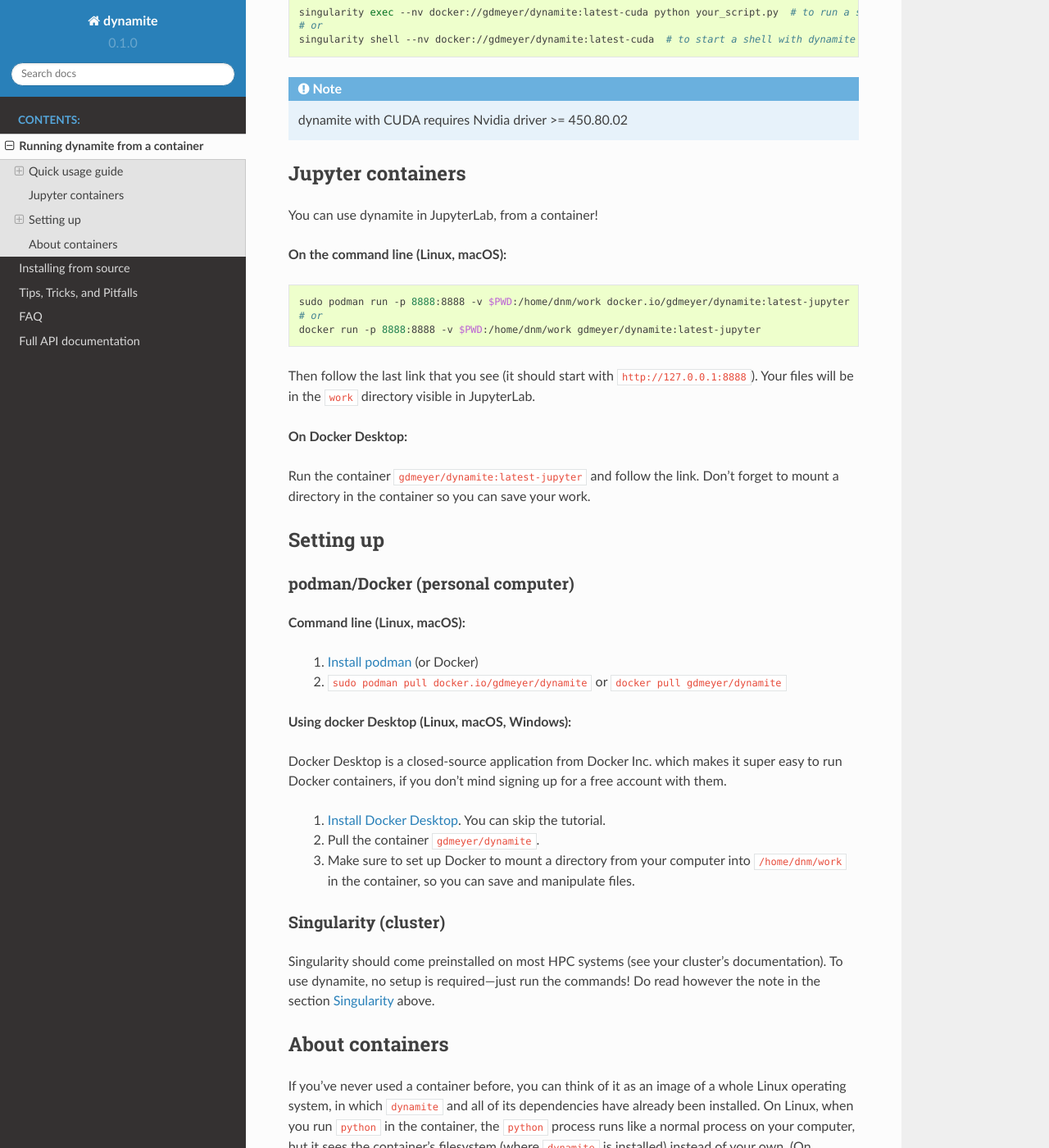
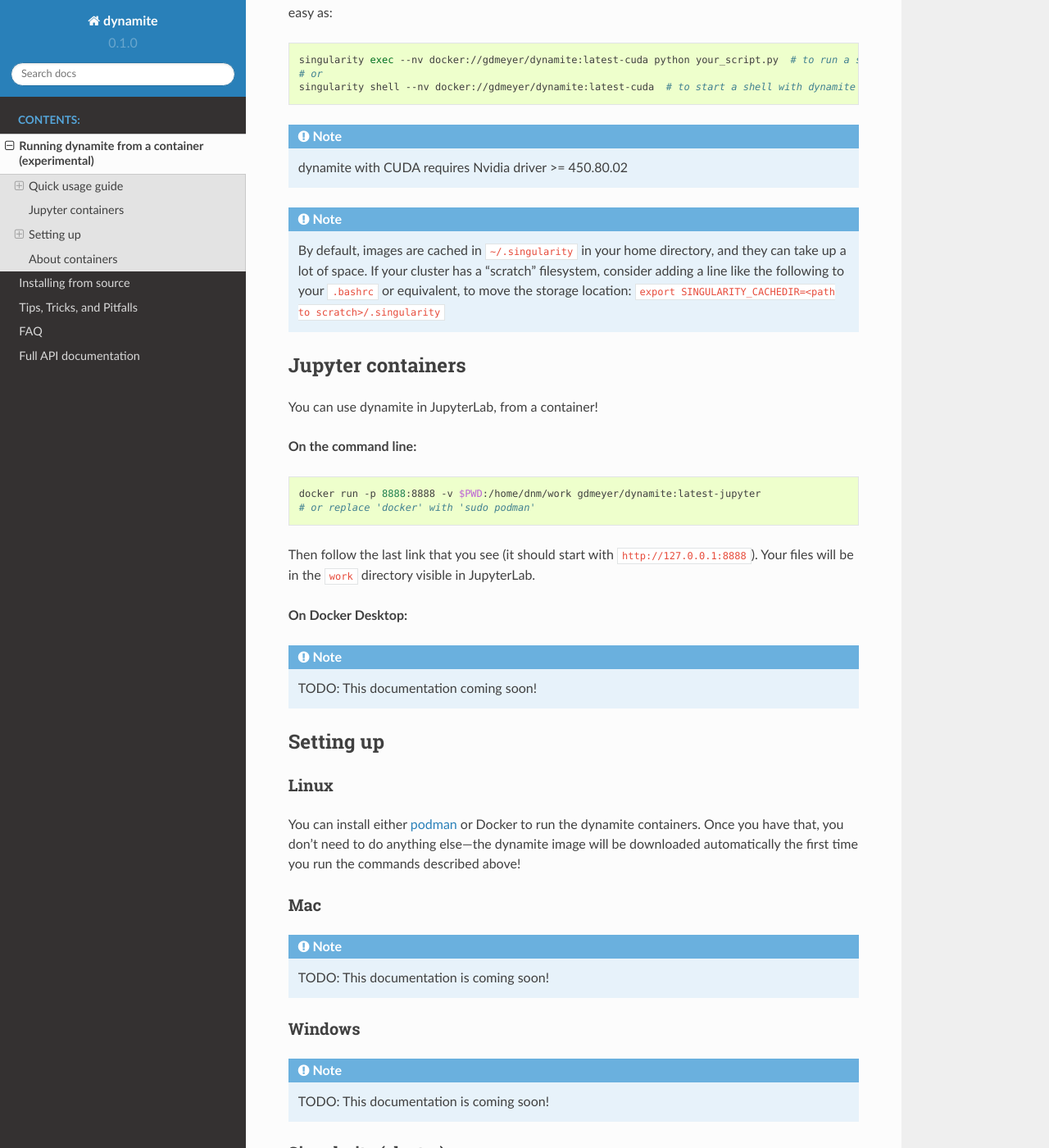
Before and after one commit to GregDMeyer/dynamite, a Sphinx documentation site: the page built from docs/containers.rst, in a window 1280 px wide and 1400 px high, scrolled down 1481 px. Shown: the whole window at 82% size. Built offline with Sphinx 7.4.7 and the Read the Docs theme 2.0.0, drawn with Linux system fonts in a browser that asks for light colours; some of the changed text lies outside the part shown.

Commit message:
restructure docker docs

```diff
--- a/docs/containers.rst
+++ b/docs/containers.rst
@@ -1,53 +1,54 @@
 .. _containers:
 
-*********************************
-Running dynamite from a container
-*********************************
+************************************************
+Running dynamite from a container (experimental)
+************************************************
 
-On a personal computer, it's easiest to use `podman <https://podman.io/>`_ or `Docker <https://www.docker.com/>`_ to run ``dynamite``.
+These instructions describe how to run ``dynamite`` from a pre-built container image.
+If you wish to instead install ``dynamite`` directly, see :ref:`installing`.
+
+.. note::
+   Running from containers is currently experimental. Please let us know if you run into any issues or have any suggestions!
+
+On a personal computer, it's easiest to run the container using `podman <https://podman.io/>`_ or `Docker <https://www.docker.com/>`_.
 On a shared computer cluster, one can use `Singularity <https://singularity.hpcng.org/>`_, which should come pre-installed in most HPC settings (see your cluster's documentation).
 
 
 Quick usage guide
 =================
 
-.. note::
-   If you want to run with multiple processes using MPI, you can simply add ``mpirun -n <np>``
-   before ``python`` in the commands below. Note that on a cluster, to achieve the best MPI performance
-   you should instead build from source (see :ref:`installing`) and use the cluster's native MPI.
+Docker/podman on command line
+-----------------------------
 
-podman/Docker
--------------
-
-With ``podman`` or Docker installed (see :ref:`setup` below), run
+With Docker or ``podman`` installed (see :ref:`setup` below), run
 
 .. code:: bash
 
-    sudo podman run --rm -it -w /home/dnm/work -v $PWD:/home/dnm/work docker.io/gdmeyer/dynamite python your_script.py
-    # or
     docker run --rm -it -w /home/dnm/work -v $PWD:/home/dnm/work gdmeyer/dynamite python your_script.py
+    # or replace 'docker' with 'sudo podman' if you are using that
 
 A quick explanation of the options:
 
  - ``--rm -it``: run interactively, and automatically remove the container when finished
- - ``-v $PWD:/home/dnm/work``: mount the current working directory into the container---this lets
-   dynamite see your script! If you need to give dynamite access to another directory, be sure to
-   add another ``-v`` command.
+ - ``-w /home/dnm/work -v $PWD:/home/dnm/work``: mount the current working directory into the
+   container---this lets dynamite see your script! If you need to give dynamite access to
+   another directory, be sure to add another ``-v`` command.
+
+.. note::
+   If you want to run with multiple processes using MPI, you can simply add ``mpirun -n <np>``
+   before ``python`` in the command above. Note that on a cluster, to achieve the best MPI performance
+   you should instead build from source (see :ref:`installing`) and use the cluster's native MPI.
 
 Docker Desktop
 --------------
 
-TODO: test this out!
+.. note::
+   TODO: This documentation coming soon!
 
 .. _singularity-usage:
 
 Singularity
 -----------
-
-.. note ::
-    By default, images are cached in ``~/.singularity`` in your home directory, and they can take up a lot of space.
-    If your cluster has a "scratch" filesystem, consider adding a line like the following to your ``.bashrc``
-    or equivalent, to move the storage location: ``export SINGULARITY_CACHEDIR=<path to scratch>/.singularity``
 
 To use dynamite on the CPU, you can run
 
@@ -70,57 +71,65 @@
 .. note ::
    dynamite with CUDA requires Nvidia driver >= 450.80.02
 
+.. note ::
+    By default, images are cached in ``~/.singularity`` in your home directory, and they can take up a lot of space.
+    If your cluster has a "scratch" filesystem, consider adding a line like the following to your ``.bashrc``
+    or equivalent, to move the storage location: ``export SINGULARITY_CACHEDIR=<path to scratch>/.singularity``
 
 Jupyter containers
 ==================
 
 You can use dynamite in JupyterLab, from a container!
 
-**On the command line (Linux, macOS):**
+**On the command line:**
 
 .. code:: bash
 
-    sudo podman run -p 8888:8888 -v $PWD:/home/dnm/work docker.io/gdmeyer/dynamite:latest-jupyter
-    # or
     docker run -p 8888:8888 -v $PWD:/home/dnm/work gdmeyer/dynamite:latest-jupyter
+    # or replace 'docker' with 'sudo podman'
 
 Then follow the last link that you see (it should start with ``http://127.0.0.1:8888``).
 Your files will be in the ``work`` directory visible in JupyterLab.
 
 **On Docker Desktop:**
 
-Run the container ``gdmeyer/dynamite:latest-jupyter`` and follow the link.
-Don't forget to mount a directory in the container so you can save your work.
+.. note::
+   TODO: This documentation coming soon!
 
+..
+   Run the container ``gdmeyer/dynamite:latest-jupyter`` and follow the link.
+   Don't forget to mount a directory in the container so you can save your work.
 
 .. _setup:
 
 Setting up
 ==========
 
+Linux
+-----
 
-podman/Docker (personal computer)
----------------------------------
+You can install either `podman <https://podman.io/getting-started/installation>`_ or Docker to run
+the dynamite containers.
+Once you have that, you don't need to do anything else---the dynamite image will be downloaded
+automatically the first time you run the commands described above!
 
-**Command line (Linux, macOS):**
+Mac
+---
 
- 1. `Install podman <https://podman.io/getting-started/installation>`_ (or Docker)
- 2. ``sudo podman pull docker.io/gdmeyer/dynamite`` or ``docker pull gdmeyer/dynamite``
+.. note::
+   TODO: This documentation is coming soon!
 
-**Using docker Desktop (Linux, macOS, Windows):**
+Windows
+-------
 
-Docker Desktop is a closed-source application from Docker Inc. which makes it super easy to run Docker containers, if you don't mind signing up for a free account with them.
-
- 1. `Install Docker Desktop <https://www.docker.com/get-started>`_. You can skip the tutorial.
- 2. Pull the container ``gdmeyer/dynamite``.
- 3. Make sure to set up Docker to mount a directory from your computer into ``/home/dnm/work`` in the container, so you can save and manipulate files.
-
+.. note::
+   TODO: This documentation is coming soon!
 
 Singularity (cluster)
 ---------------------
 
 Singularity should come preinstalled on most HPC systems (see your cluster's documentation).
-To use dynamite, no setup is required---just run the commands!
+To use dynamite, no setup is required---just run the commands given above!
 Do read however the note in the section :ref:`singularity-usage` above.
 
 
--- a/docs/install.rst
+++ b/docs/install.rst
@@ -4,8 +4,11 @@
 Installing from source
 **********************
 
-The easiest way to use ``dynamite`` is through the pre-built container images---see :ref:`containers`.
-If for some reason you can't use the containers, or if you want a site-specific build (for example to optimize message passing performance between nodes on a cluster), you can build from source.
+..
+   The easiest way to use ``dynamite`` is through the pre-built container images---see :ref:`containers`.
+   If for some reason you can't use the containers, or if you want a site-specific build (for example to optimize message passing performance between nodes on a cluster), you can build from source.
+
+The following instructions allow one to build ``dynamite`` manually from source. Experimental support has also been added to use dynamite from a pre-built Docker container; see :ref:`containers` for instructions.
 
 Building from source
 ====================
```
